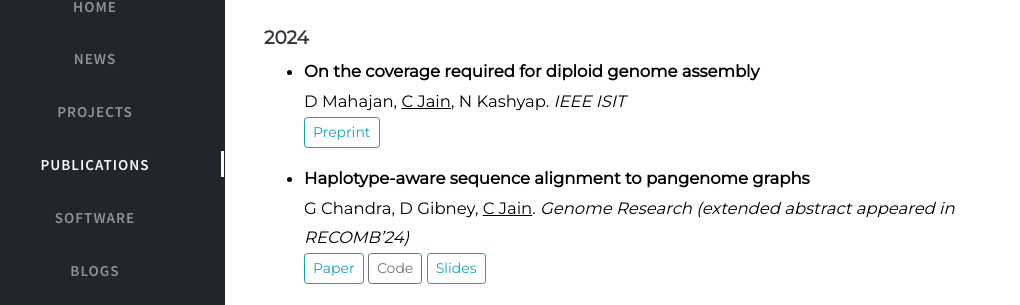
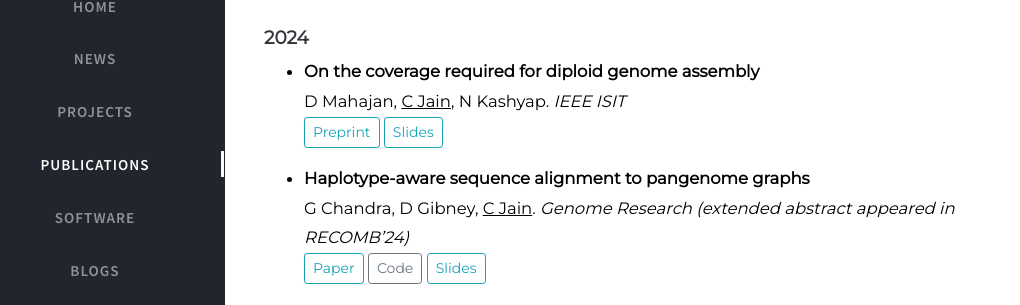
Before and after one commit to at-cg/at-cg.github.io, a Jekyll site: the page built from tabs/publications.md, in a window 1280 px wide and 900 px high. Shown: the part 269-574 px from the top of the window, without its empty margins (35-1055 px from the left). Built offline with Jekyll 4.4.1, drawn with Linux system fonts in a browser that asks for light colours; nearby versions of some CDN libraries; comment, search, counter and statistics services are not loaded.

Commit message:
Update publications.md

```diff
--- a/tabs/publications.md
+++ b/tabs/publications.md
@@ -39,6 +39,9 @@ D Mahajan, <u>C Jain</u>, N Kashyap. _IEEE ISIT_
 <br>
 <button type="button" class="btn btn-outline-info btn-sm">
 <a href="https://arxiv.org/abs/2405.05734" style="all: unset; color: inherit">Preprint</a>
+</button>
+<button type="button" class="btn btn-outline-info btn-sm">
+<a href="https://drive.google.com/file/d/1atsCLKX2dT9XJuCxlRdhYfYa4aZg2HXR/view?usp=sharing" style="all: unset; color: inherit">Slides</a>
 </button>
 
 * **Haplotype-aware sequence alignment to pangenome graphs** <br>
```
